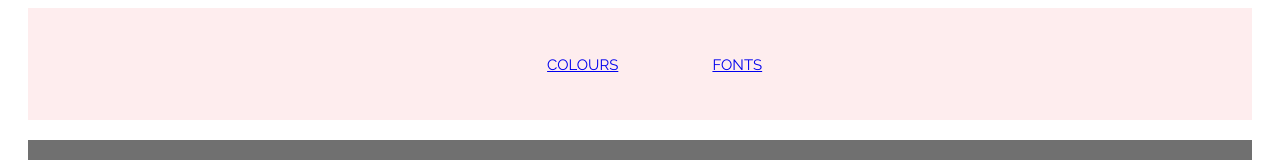
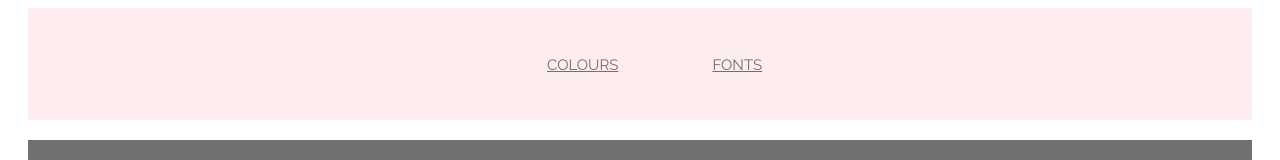
Before and after one commit to jenny-merriman/Build-a-Website-Design-System, a plain HTML site: page index.html in a window 1280 px wide. Shown: the top 160 px of the page. Drawn offline with Linux system fonts and the light colour scheme.

Commit message:
Update CSS

```diff
--- a/style.css
+++ b/style.css
@@ -24,6 +24,10 @@
     text-transform: uppercase;
     text-align: center;
     margin: 0 auto;
+  }
+
+  li a {
+    color: rgb(112, 112, 112);
   }
 
   h1 {
```
